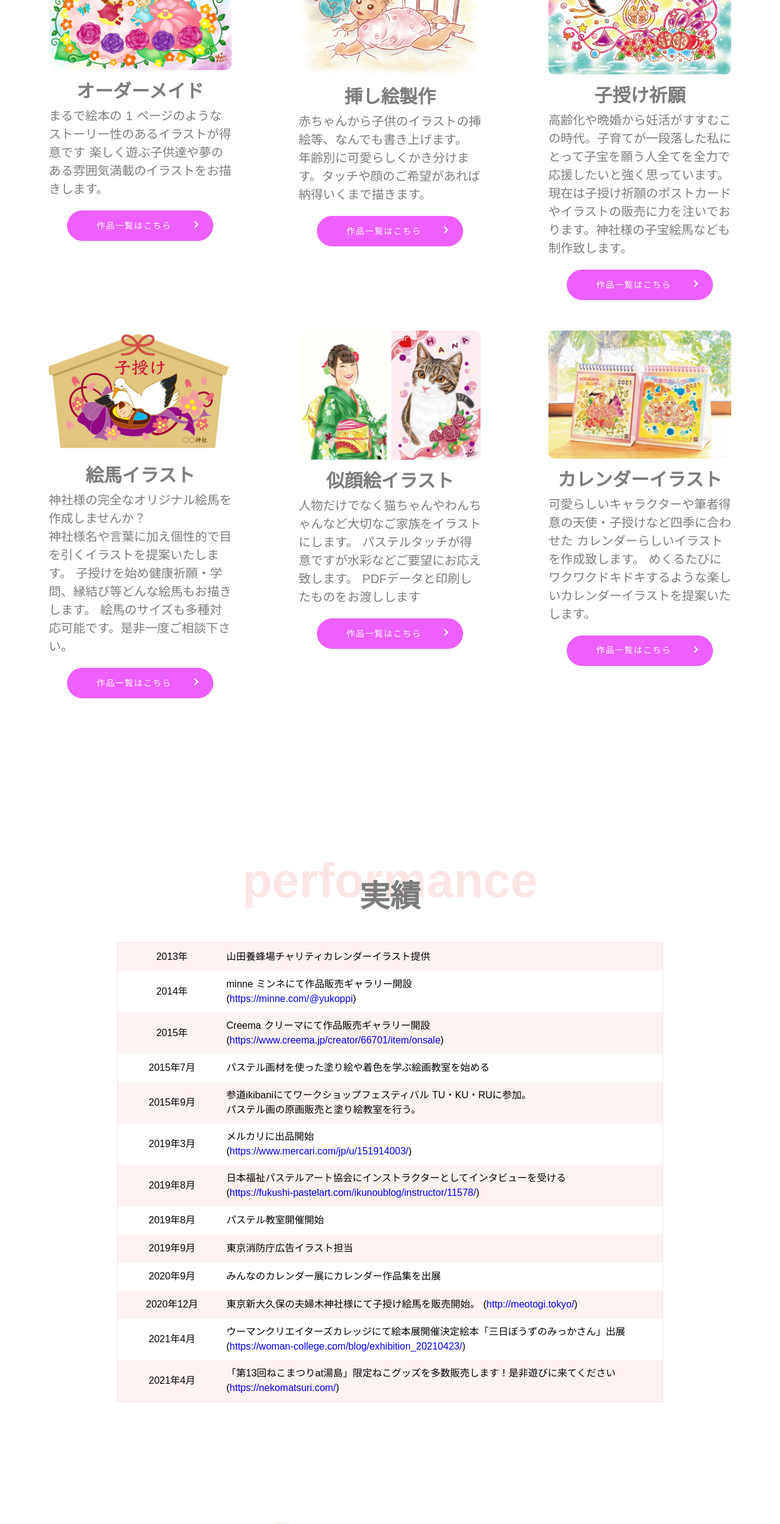
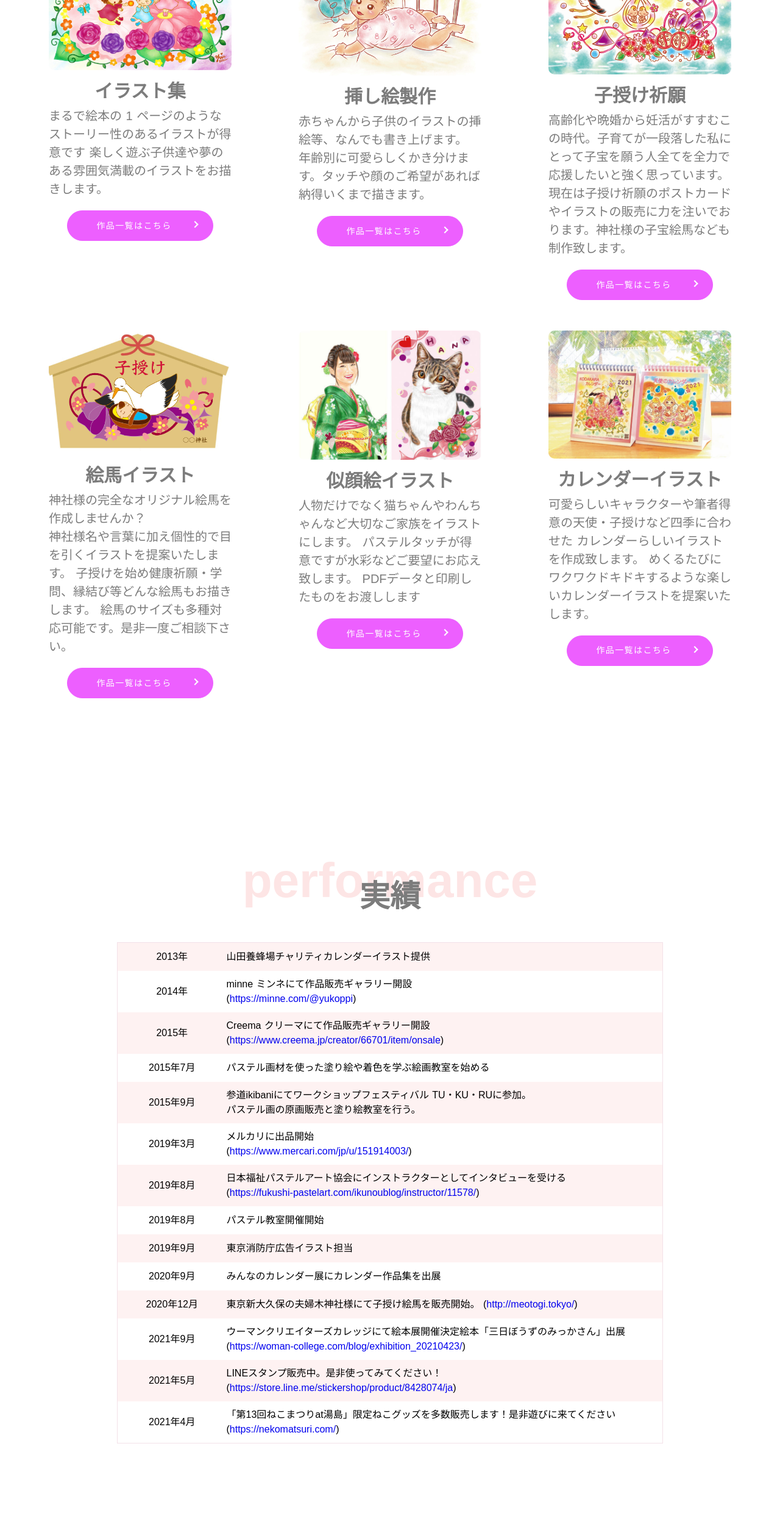
Before and after one commit to hibikiwada/-, a Nuxt app: page / in a window 1280 px wide. Shown: the part 2305-4804 px from the top of the page at 61% size. Built offline with nearby package versions, Linux system fonts and the light colour scheme.

Commit message:
{sasara}

```diff
--- a/pages/index.vue
+++ b/pages/index.vue
@@ -53,7 +53,7 @@
             <div class="works-img">
               <img src="/images/img2.jpg" width="300" height="210" alt="" loading="lazy">
             </div>
-            <h3 class="works-text">オーダーメイド</h3>
+            <h3 class="works-text">イラスト集</h3>
             <p class="works-text2">まるで絵本の 1 ページのようなストーリー性のあるイラストが得意です 楽しく遊ぶ子供達や夢のある雰囲気満載のイラストをお描きします。</p>
             <a href="/oder/" class="art-btn">作品一覧はこちら</a>
           </div>
@@ -188,11 +188,19 @@
             </td>
           </tr>
           <tr>
-            <th>2021年4月</th>
+            <th>2021年9月</th>
             <td>
               ウーマンクリエイターズカレッジにて絵本展開催決定絵本「三日ぼうずのみっかさん」出展<br>
               (<a
                 href="https://woman-college.com/blog/exhibition_20210423/">https://woman-college.com/blog/exhibition_20210423/</a>)
+            </td>
+          </tr>
+          <tr>
+            <th>2021年5月</th>
+            <td>
+              LINEスタンプ販売中。是非使ってみてください！<br>
+              (<a
+                href="https://store.line.me/stickershop/product/8428074/ja">https://store.line.me/stickershop/product/8428074/ja</a>)
             </td>
           </tr>
            <tr>
```
